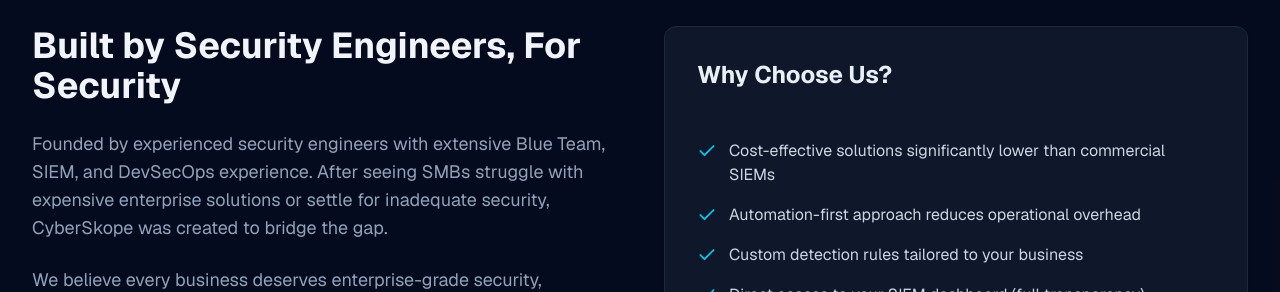
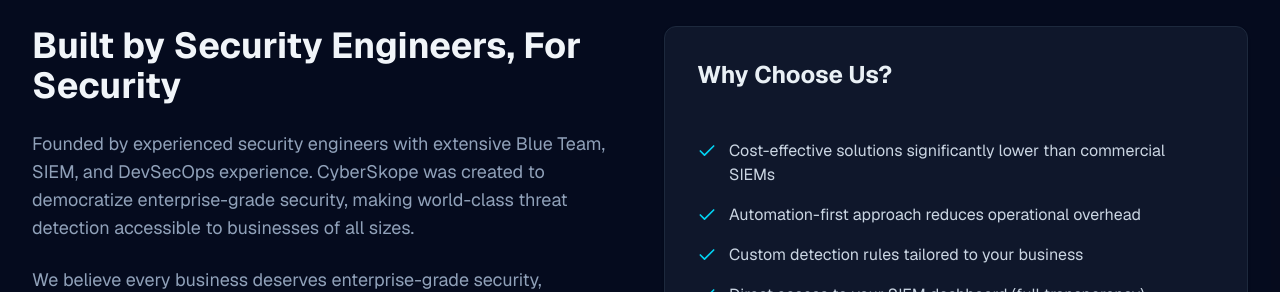
Before and after one commit to abhiii29/cyberskope, a Next.js app: page / in a window 1280 px wide. Shown: the part 3380-3672 px from the top of the page. Built offline with nearby package versions, Linux system fonts and the light colour scheme.

Commit message:
feat: update about section with positive mission statement
Replace negative framing with a mission-focused statement.

#VERCEL_SKIP

Co-authored-by: Abhishek Gahane <31369057+abhiii29@users.noreply.github.com>

```diff
--- a/app/page.tsx
+++ b/app/page.tsx
@@ -510,8 +510,8 @@ export default function CyberSkopeLanding() {
               <h2 className="text-3xl sm:text-4xl font-bold mb-6">Built by Security Engineers, For Security</h2>
               <p className="text-lg text-slate-400 mb-6">
                 Founded by experienced security engineers with extensive Blue Team, SIEM, and DevSecOps experience.
-                After seeing SMBs struggle with expensive enterprise solutions or settle for inadequate security,
-                CyberSkope was created to bridge the gap.
+                CyberSkope was created to democratize enterprise-grade security, making world-class threat detection
+                accessible to businesses of all sizes.
               </p>
               <p className="text-lg text-slate-400 mb-8">
                 We believe every business deserves enterprise-grade security, regardless of size. By leveraging
```
